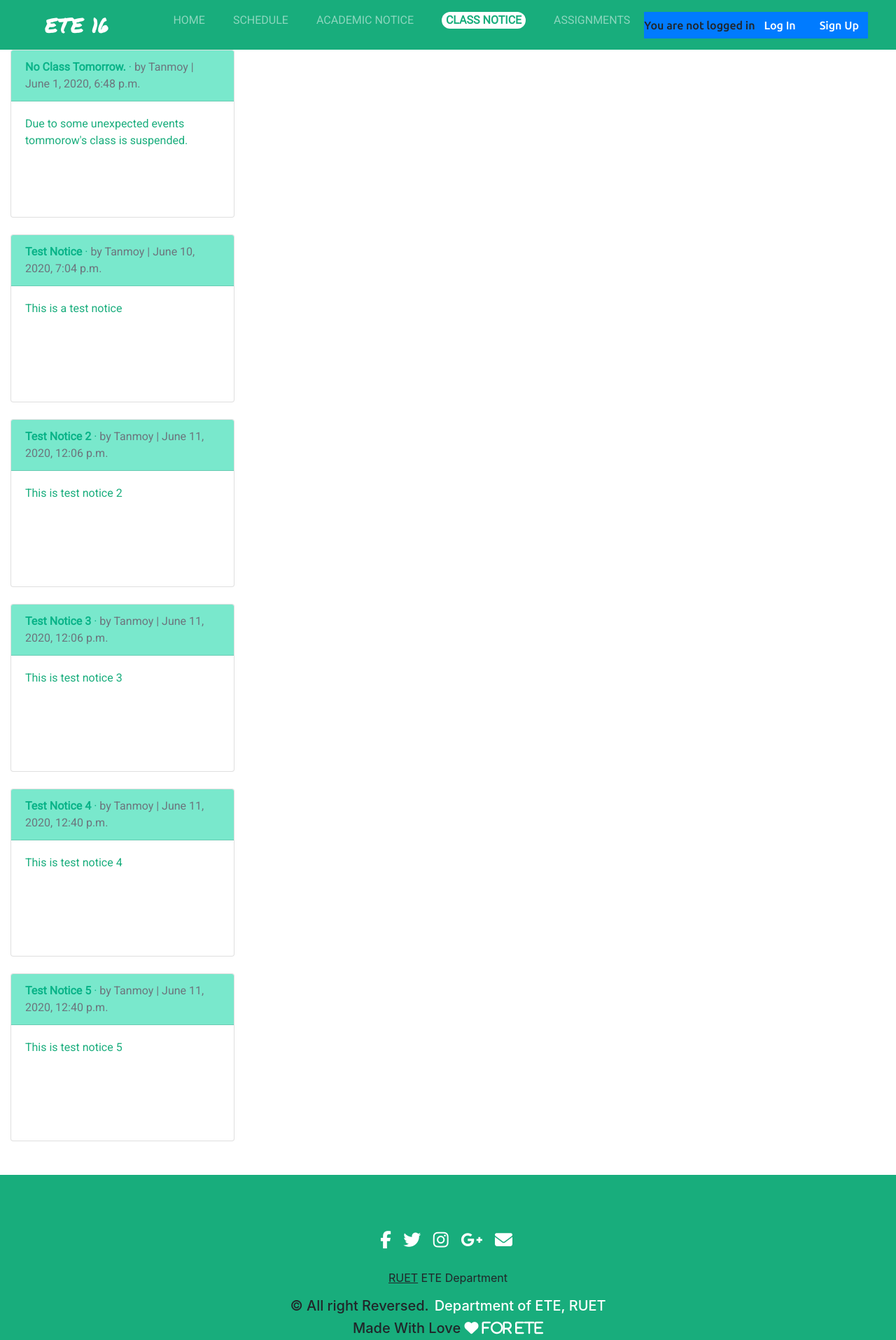
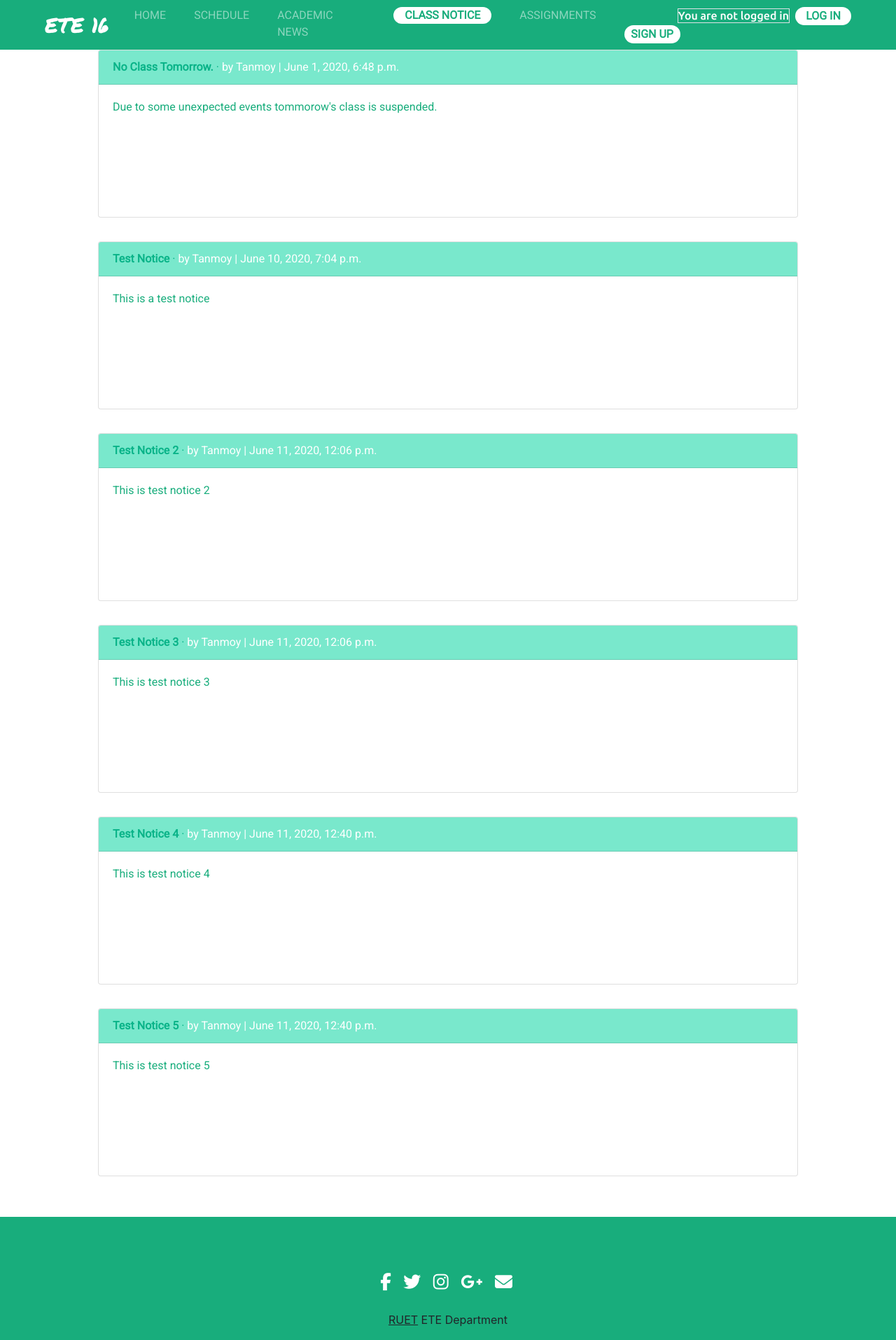
Before and after one commit to Tanmoy-Sarkar/Varsity-Management-System, a Django app: page /class_notice/ in a window 1280 px wide. Shown: the top 1915 px of the page at 70% size. Run offline with Django 3.2, Linux system fonts and the light colour scheme; data comes from the database, SQL or seed files in the repository; both versions use the stored data as it was after the commit; some libraries are stand-ins or nearby versions.

Commit message:
improving website design and ux

```diff
--- a/static/css/base.css
+++ b/static/css/base.css
@@ -9,13 +9,16 @@
     font-family: 'Arvo', serif;
     color : #18AD7C;
 }
+
 .custom-navbar {
     min-height: 70px;
     background: #18AD7C;
+
 }
 .navbar-brand {
     font-family: 'Permanent Marker', cursive ;
     font-size: 30px !important;
+    padding-bottom: auto !important;
 }
 .navbar-nav {
     font-family: 'Permanent Marker', cursive;
@@ -118,6 +121,19 @@
     background: #09b388 ;
     color: white  !important ;
 }
+.custom-card {
+    width: 80%;
+    height: 15rem;
+    font-family: 'Lato', sans-serif;
+    font-family: 'Open Sans', sans-serif;
+    font-family: 'Roboto', sans-serif;
+    margin: 0 auto;
+    float: none;
+    margin-bottom: 10px;
+}
+.custom-card .card-author {
+    color: white;
+}
 .carousel-control-prev i {
     color: #016b50 ;
     font-size: 2.5rem;
@@ -204,9 +220,18 @@
     font-family: 'Roboto', sans-serif;
   text-transform: uppercase;
     padding: 0px !important;
+
 }
 ul.navbar-nav li.nav-item{
   margin: 0 20px;
+}
+.signup{
+  color:#18AD7C !important;
+  background: white !important;
+  border-radius: 80px !important ;
+  width: 80px ;
+  font-weight: bolder !important;
+
 }
 ul.navbar-nav .nav-item:after {
     content: '';
@@ -215,10 +240,13 @@
     width: 0;
     transition: width .5s ease, background-color .5s ease;
 }
-.navbar-nav .nav-item:hover:after {
+.navbar-nav .nav-item:not(.signedcustom):hover:after  {
     width: 100%;
     background:white;
     border-radius: 100px;
+}
+.signedcustom {
+    display: block;
 }
 @media all and (min-width: 992px) {
     .navbar .nav-item .dropdown-menu{  display:block; opacity: 0;  visibility: hidden; transition:.3s; margin-top:0;  }
@@ -228,12 +256,13 @@
     .navbar .nav-item:hover .dropdown-menu{ transition: .3s; opacity:1; visibility:visible; top:100%; transform: rotateX(0deg); }
 }
   .navbar-nav .nav-item > a.active {
-    width: 120px;
+    width: 140px;
     background: white;
     border-radius: 100px ;
     color:  #18AD7C !important;
     text-align: center;
     font-weight: bolder;
+    display: block;
 }
 #studentmenu {
     width: 120px;
@@ -244,3 +273,12 @@
     font-weight: bolder;
 
 }
+
+#password-change {
+    color: #18AD7C ;
+    font-family: 'Permanent Marker', cursive;
+    font-family: 'PT Serif', serif;
+    font-family: 'Ubuntu', sans-serif;
+
+    margin-top: 22px;
+}
--- a/templates/academic_notice.html
+++ b/templates/academic_notice.html
@@ -4,16 +4,18 @@
 
 {% block content %}
   {% for notice in object_list %}
-    <div class="card">
+
+    <div class="card custom-card">
       <div class="card-header">
         <span class="font-weight-bold">{{ notice.title }}</span> &middot;
-        <span class="text-muted">by {{ notice.author }} | {{ notice.date }}</span>
+        <span class="card-author">by {{ notice.author }} | {{ notice.date }}</span>
       </div>
       <div class="card-body">
         {{ notice.body }}
       </div>
 
     </div>
+
     <br />
   {% endfor %}
 {% endblock content %}
--- a/templates/assignment_list.html
+++ b/templates/assignment_list.html
@@ -7,7 +7,7 @@
   {% for assignment in object_list %}
 
 
-    <div class="card">
+    <div class="card custom-card" id="assignment-card">
       <div class="card-header font-weight-bold" >{{ assignment.subject }}</div>
       <div class="card-body">
 
@@ -15,7 +15,7 @@
           <p class="card-text">Topic: {{assignment.topics}} </p>
 
       </div>
-      <div class="card-footer text-muted bg-dark">
+      <div class="card-footer text-muted">
         Due Date:{{ assignment.due_date }}
       </div>
     </div>
--- a/templates/base.html
+++ b/templates/base.html
@@ -31,7 +31,7 @@
 		    <a class="nav-link {% if url_name == 'schedule' %} active{% endif %}" href="{% url 'schedule' %}">Schedule</a>
 		  </li>
 		  <li class="nav-item">
-		    <a class="nav-link {% if url_name == 'academic_notice' %} active{% endif %}" href="{% url 'academic_notice' %}">Academic Notice</a>
+		    <a class="nav-link {% if url_name == 'academic_notice' %} active{% endif %}" href="{% url 'academic_notice' %}">Academic News</a>
 		  </li>
 		  <li class="nav-item">
 		    <a class="nav-link {% if url_name == 'class_notice_list' %} active{% endif %}" href="{% url 'class_notice_list' %}">Class Notice</a>
@@ -51,11 +51,12 @@
 			</li>
 
 	{% else %}
+			<li class="nav-item form-inline signedcustom">
+				<h6 class="mt-auto mb-auto ml-auto mr-2 border text-white pl-0 pr-0">You are not logged in</h6>
+			<a href="{% url 'login' %}" class="btn nav-link mr-1 signup">Log In</a>
+			<a href="{%url 'signup'%}" class="btn nav-link signup">Sign Up</a>
 
-			<form class="form-inline ml-auto bg-primary">You are not logged in
-			<a href="{% url 'login' %}" class="btn btn-primary">Log In</a>
-			<a href="{%url 'signup'%}" class="btn btn-primary ml-2">Sign Up</a>
-			</form>
+			</li>
 
 
 	{% endif %}
--- a/templates/class_notice_list.html
+++ b/templates/class_notice_list.html
@@ -4,10 +4,10 @@
 
 {% block content %}
   {% for notice in object_list %}
-    <div class="card">
+    <div class="card custom-card">
       <div class="card-header">
         <span class="font-weight-bold">{{ notice.title }}</span> &middot;
-        <span class="text-muted">by {{ notice.author }} | {{ notice.date }}</span>
+        <span class="card-author">by {{ notice.author }} | {{ notice.date }}</span>
       </div>
       <div class="card-body">
         {{ notice.body }}
--- a/templates/registration/password_change_form.html
+++ b/templates/registration/password_change_form.html
@@ -3,8 +3,10 @@
 {% block title %}Password Change{% endblock title %}
 
 {% block content %}
+	<div id="password-change">
   <h1>Password change</h1>
   <p>Please enter your old password, for security's sake, and then enter your new password twice so we can verify you typed it in correctly.</p>
+  	</div>
 
   <form method="POST">
     {% csrf_token %}
```
Also changed, not shown: db.sqlite3.
